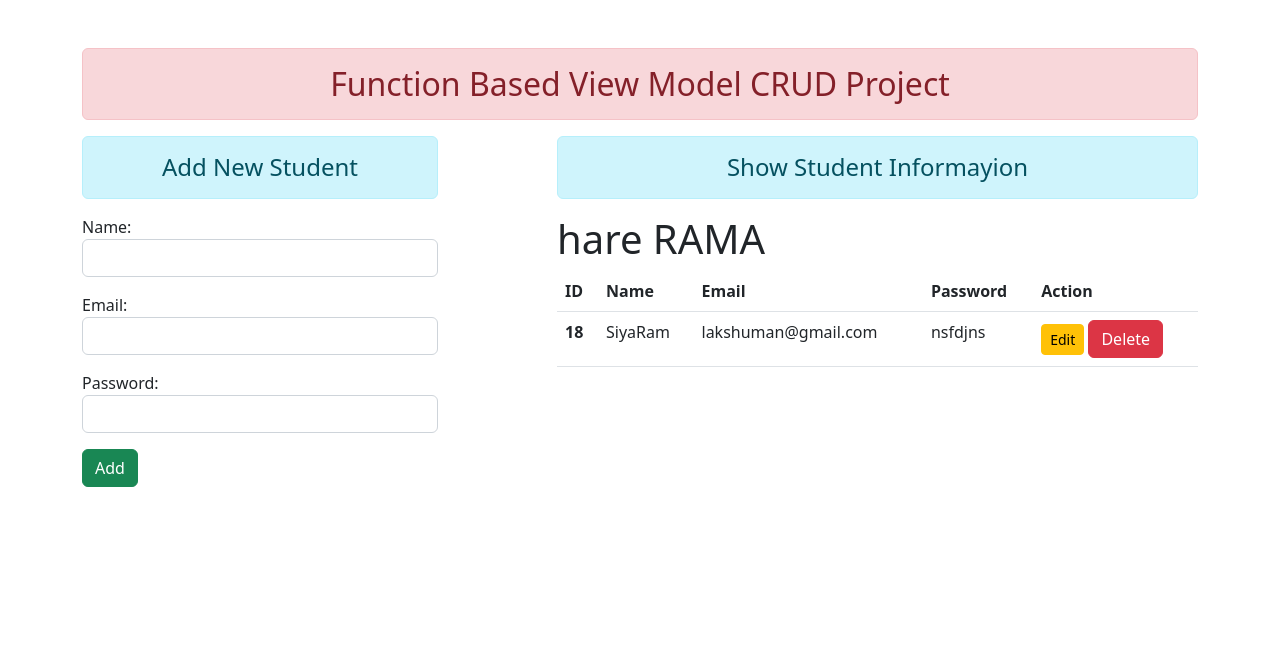
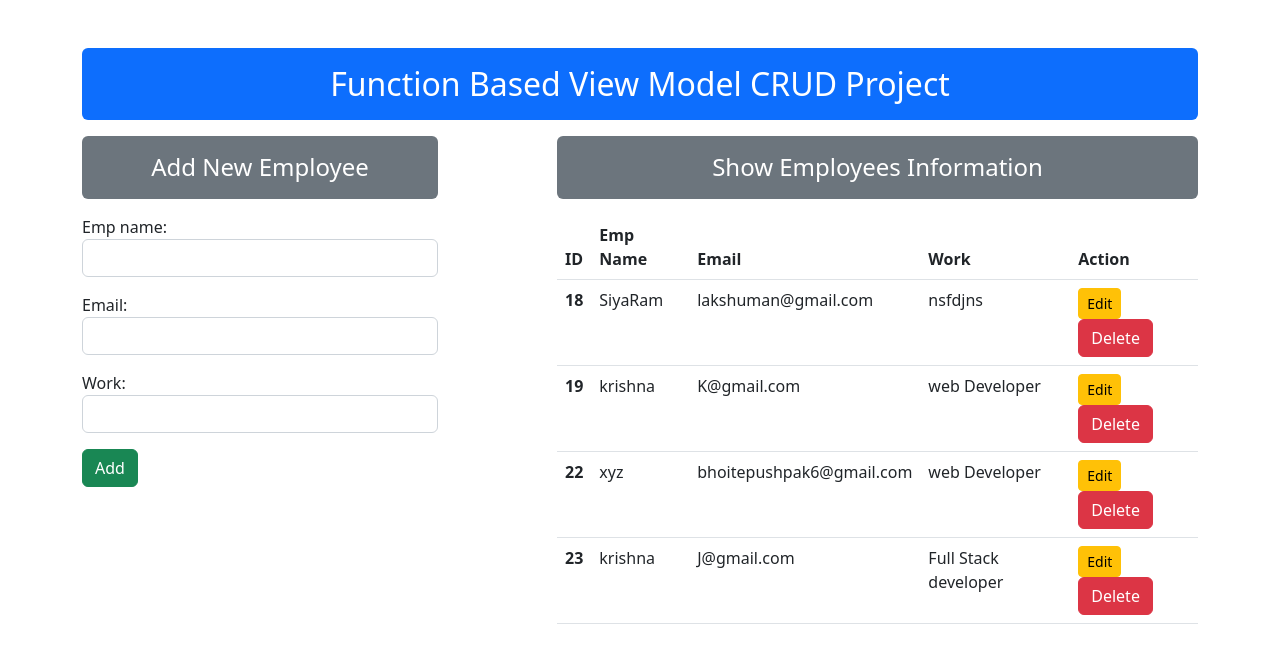
Before and after one commit to Pushpak-bhoite/DJangoProject, a Django app: page / in a window 1280 px wide. Shown: the top 663 px of the page. Run offline with Django 4.2, Linux system fonts and the light colour scheme; data comes from the database, SQL or seed files in the repository; some libraries are stand-ins or nearby versions.

Commit message:
5th Commit : simple_updated

```diff
--- a/crudproject/enroll/admin.py
+++ b/crudproject/enroll/admin.py
@@ -4,4 +4,4 @@ from enroll.models import User
 
 @admin.register(User)
 class UserAdmin(admin.ModelAdmin):
-    list_display=('id','name','email','password')
+    list_display=('id','emp_name','email','work')
--- a/crudproject/enroll/forms.py
+++ b/crudproject/enroll/forms.py
@@ -5,10 +5,10 @@ from .models import User
 class StudentRegistration(forms.ModelForm) :
     class Meta:
         model = User
-        fields = ['name','email','password']
+        fields = ['emp_name','email','work']
         widgets = {
             #These included classes use to add css to form
-            'name': forms.TextInput(attrs={'class':'form-control'}),
+            'emp_name': forms.TextInput(attrs={'class':'form-control'}),
             'email': forms.EmailInput(attrs={'class':'form-control'}),
-            'password': forms.PasswordInput(attrs={'class':'form-control'}),
+            'work': forms.TextInput(attrs={'class':'form-control'}),
         }
--- a/crudproject/enroll/models.py
+++ b/crudproject/enroll/models.py
@@ -3,6 +3,6 @@ from django.db import models
 # Create your models here.
 
 class User (models.Model):
-    name =  models.CharField(max_length=70)
+    emp_name =  models.CharField(max_length=70)
     email =  models.EmailField(max_length=100)
-    password =  models.CharField(max_length=100)
+    work =  models.CharField(max_length=100)
--- a/crudproject/enroll/templates/enroll/addandshow.html
+++ b/crudproject/enroll/templates/enroll/addandshow.html
@@ -3,7 +3,7 @@
 <div class="row">
     <div class="col-sm-4">
 
-        <h4 class="text-center alert alert-info"> Add New Student </h4>
+        <h4 class="text-center alert text-bg-secondary"> Add New Employee </h4>
 
 <form action="" method="POST">
     {% csrf_token %}
@@ -17,17 +17,18 @@
 
     <div class="col-sm-7 offset-1">
 
-            <h4 class="text-center alert alert-info">Show Student Informayion</h4>
+            {% comment %} <h4 class="text-center alert alert-info">Show Employees Information</h4> {% endcomment %}
+            <h4 class="text-center alert text-bg-secondary">Show Employees Information</h4>
 
         {%if stu %}
-            <h1>hare RAMA</h1>
+            {% comment %} <h1 class="text-center">ॐ</h1> {% endcomment %}
             <table class="table table-hover">
                 <thead>
                     <tr>
                         <th scope="col">ID</th>
-                        <th scope="col">Name</th>
+                        <th scope="col">Emp Name</th>
                         <th scope="col">Email</th>
-                        <th scope="col">Password</th>
+                        <th scope="col">Work</th>
                         <th scope="col">Action</th>
                     </tr>
                 </thead>
@@ -35,9 +36,9 @@
                     {% for st in stu %}
                     <tr>
                         <th scope="row">{{st.id}}</th>
-                        <td>{{st.name}}</td>
+                        <td>{{st.emp_name}}</td>
                         <td>{{st.email}}</td>
-                        <td>{{st.password}}</td>
+                        <td>{{st.work}}</td>
                         <td>
                 {% comment %} Below is for Udate data {% endcomment %}
                             <a href= "{% url 'updatedata' st.id %}" class="btn btn-warning btn-sm ">Edit</a>
--- a/crudproject/enroll/templates/enroll/base.html
+++ b/crudproject/enroll/templates/enroll/base.html
@@ -10,7 +10,8 @@
 </head>
 <body>
     <div class="container  mt-5">
-        <h2 class="text-center alert  alert-danger "> Function Based View Model CRUD Project </h2>
+        {% comment %} <div class="text-bg-danger p-3">Danger with contrasting color</div> {% endcomment %}
+        <h2 class="text-center alert text-bg-primary "> Function Based View Model CRUD Project </h2>
 
         {% block content %} {% endblock content %}
     </div>
--- a/crudproject/enroll/templates/enroll/updatestudent.html
+++ b/crudproject/enroll/templates/enroll/updatestudent.html
@@ -2,7 +2,7 @@
 {% block content %}
 <div class="row">
     <div class ="col-sm-8 offset-2">
-        <h4 class="alert alert-info "> Update Student Information</h4>
+        <h4 class="alert alert-info text-bg-secondary "> Update Employee Information</h4>
         <form action="" method ="post">
             {% csrf_token %}
             {{form.as_p}}
--- a/crudproject/enroll/views.py
+++ b/crudproject/enroll/views.py
@@ -8,10 +8,10 @@ def add_show(request):
     if request.method == "POST":
         fm = StudentRegistration(request.POST)
         if fm.is_valid():
-            nm = fm.cleaned_data['name']
+            nm = fm.cleaned_data['emp_name']
             em = fm.cleaned_data['email']
-            pw = fm.cleaned_data['password']
-            reg = User(name=nm , email=em , password=pw )
+            pw = fm.cleaned_data['work']
+            reg = User(emp_name=nm , email=em , work=pw )
             reg.save()
             fm = StudentRegistration()#this sentese shows blank data form
     else:
```
Also changed, not shown: crudproject/db.sqlite3, crudproject/enroll/migrations/0002_rename_name_user_emp_name_rename_password_user_work.py (added).
